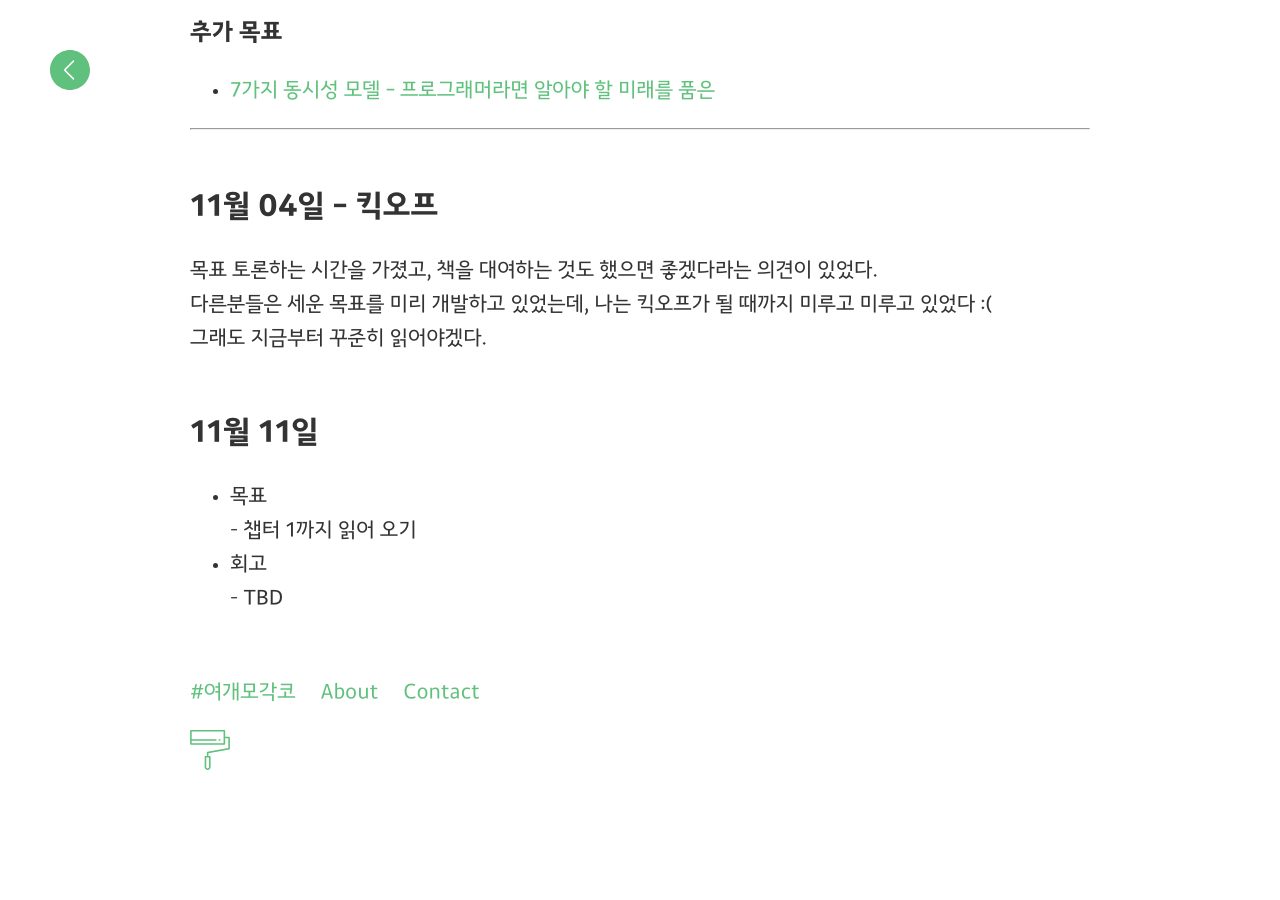
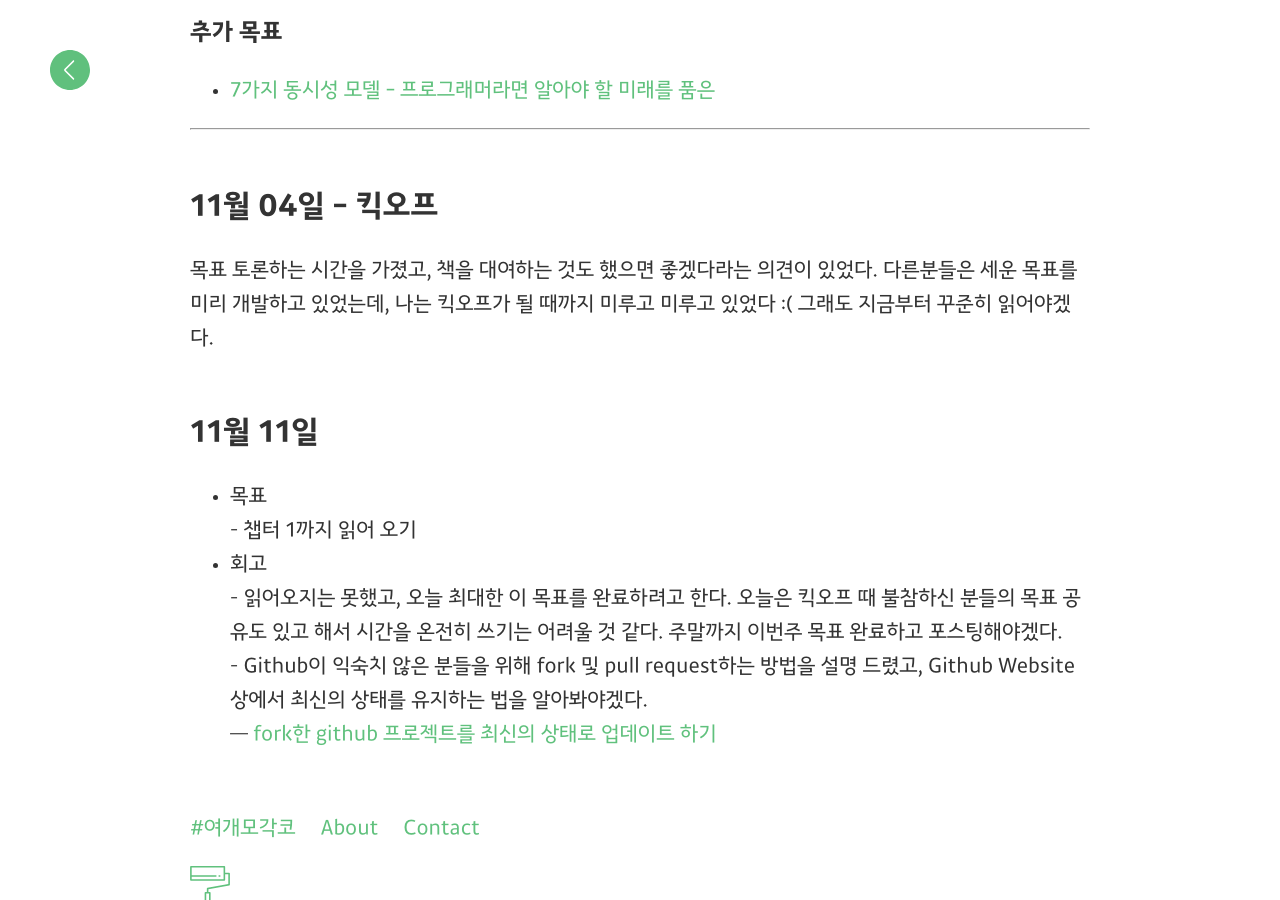
Before and after one commit to yeogaemogaco/retrospective-2nd, a Jekyll site: the page built from _posts/2017-11-04-kaylais.md, in a window 1280 px wide and 900 px high, scrolled down 917 px. Built offline with Jekyll 4.4.1, drawn with Linux system fonts in a browser that asks for light colours; before the commit the page ends 1687 px from its top, so only the background shows below that; some of the changed text lies outside the part shown.

Commit message:
Update 2017-11-04-kaylais.md

```diff
--- a/_posts/2017-11-04-kaylais.md
+++ b/_posts/2017-11-04-kaylais.md
@@ -2,16 +2,15 @@
 layout: post
 title: "책책책, 책을 읽읍시다."
 author: kaylais
-date: 2017-11-08 20:47
+date: 2017-11-11 20:58
 ---
 
 ## 개발 서적은 사전이다?
 
 내게 개발 서적은 1권을 완독하는 것이 아니라 사전처럼 찾아서 본다는 개념이었다.
 하지만 이런 방식은 인터넷에서 검색해서 보는 정보와 다를 바가 없다는 생각이 들었다.
-**상당히 단편적이며, 매우 국소적인 지식**이다.
-그래서 이번 책을 읽고 그 내용을 정리해서 <a href="https://kaylais.github.io" target="_blank">블로그</a>에 포스팅하려고 한다.
-
+**상당히 단편적이며 편협한 지식**이다.
+그래서 이번 2기 목표는 책을 읽고 그 내용을 정리해서 <a href="https://kaylais.github.io" target="_blank">블로그</a>에 포스팅하려고 한다.
 
 > 적어도 기술 서적 2권 이상 읽기!
 
@@ -31,12 +30,12 @@ date: 2017-11-08 20:47
 ---
 
 ## 11월 04일 - 킥오프
-목표 토론하는 시간을 가졌고, 책을 대여하는 것도 했으면 좋겠다라는 의견이 있었다.
-다른분들은 세운 목표를 미리 개발하고 있었는데, 나는 킥오프가 될 때까지 미루고 미루고 있었다 :(
-그래도 지금부터 꾸준히 읽어야겠다.
+목표 토론하는 시간을 가졌고, 책을 대여하는 것도 했으면 좋겠다라는 의견이 있었다. 다른분들은 세운 목표를 미리 개발하고 있었는데, 나는 킥오프가 될 때까지 미루고 미루고 있었다 :( 그래도 지금부터 꾸준히 읽어야겠다.
 
 ## 11월 11일
 - 목표
  -- 챕터 1까지 읽어 오기
 - 회고
- -- TBD
+ -- 읽어오지는 못했고, 오늘 최대한 이 목표를 완료하려고 한다. 오늘은 킥오프 때 불참하신 분들의 목표 공유도 있고 해서 시간을 온전히 쓰기는 어려울 것 같다. 주말까지 이번주 목표 완료하고 포스팅해야겠다.
+ -- Github이 익숙치 않은 분들을 위해 fork 및 pull request하는 방법을 설명 드렸고, Github Website상에서 최신의 상태를 유지하는 법을 알아봐야겠다.
+  --- [fork한 github 프로젝트를 최신의 상태로 업데이트 하기](https://kaylais.github.io/blog/git/2017/11/11/keeping-a-fork-up-to-date/)
```
